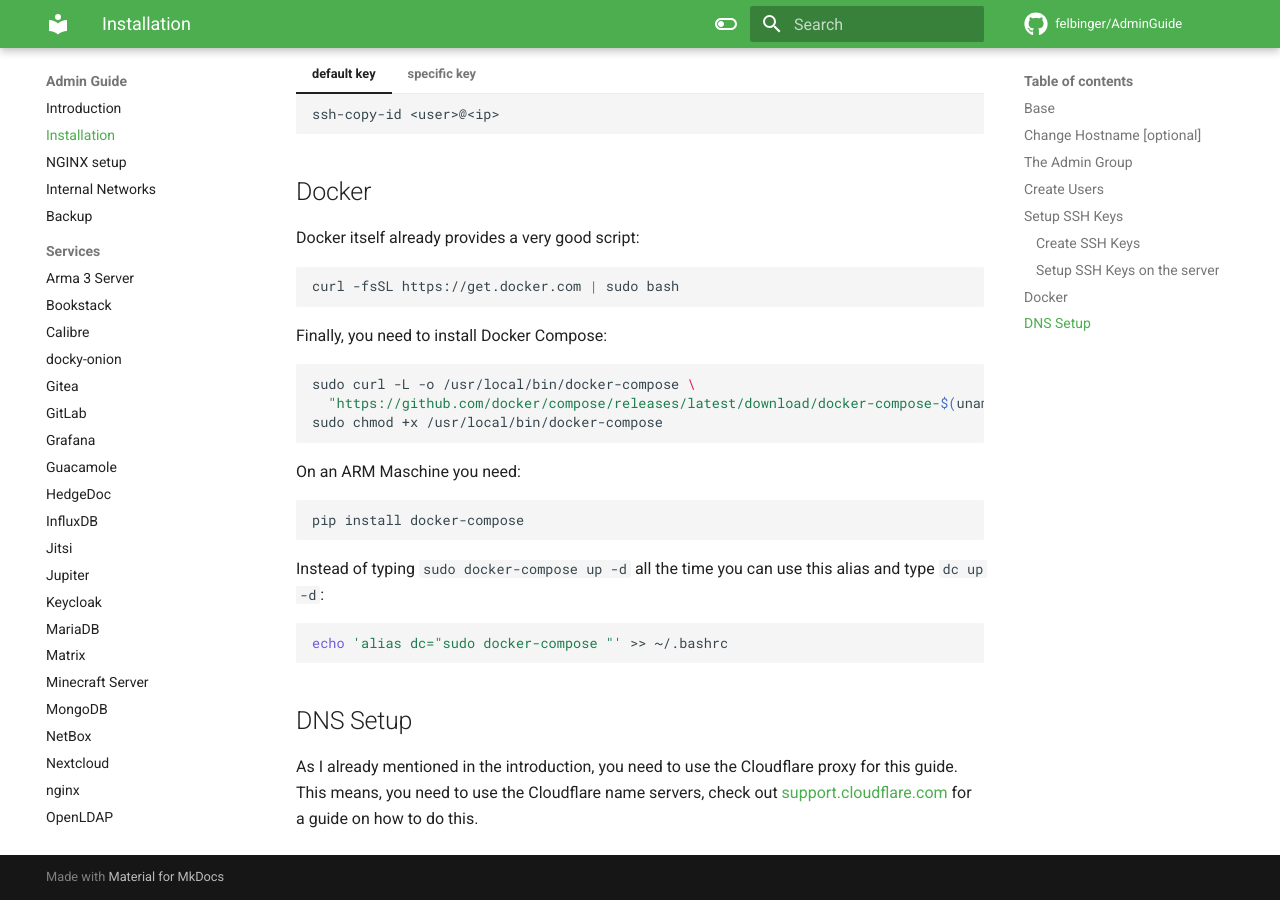
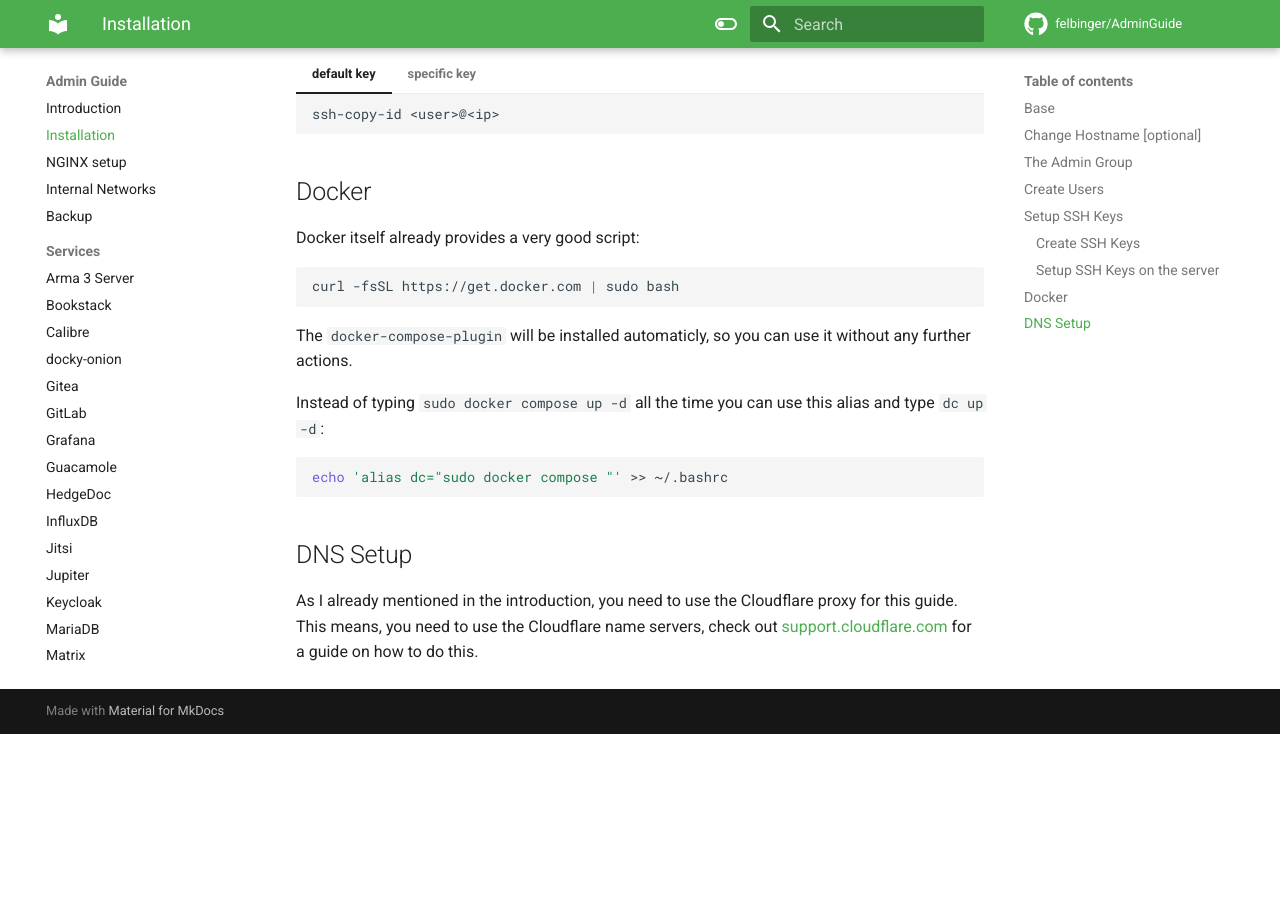
Before and after one commit to felbinger/AdminGuide, an MkDocs documentation site: the page built from docs/20_installation.md, in a window 1280 px wide and 900 px high, scrolled down 1932 px. Built offline with MkDocs 1.6.1 and Material for MkDocs 9.7.7, drawn with Linux system fonts in a browser that asks for light colours; nearby versions of some CDN libraries; comment, search, counter and statistics services are not loaded; after the commit the page ends 2666 px from its top, so only the background shows below that.

Commit message:
removed docker-compose, because of docker-compose-plugin

````diff
--- a/docs/20_installation.md
+++ b/docs/20_installation.md
@@ -133,21 +133,12 @@ Docker itself already provides a very good script:
 curl -fsSL https://get.docker.com | sudo bash
 ```
 
-Finally, you need to install Docker Compose:
+The `docker-compose-plugin` will be installed automaticly, so you can use it without any further actions.
+
+Instead of typing `sudo docker compose up -d` all the time you can use this alias and type `dc up -d`:
 
 ```shell
-sudo curl -L -o /usr/local/bin/docker-compose \
-  "https://github.com/docker/compose/releases/latest/download/docker-compose-$(uname -s)-$(uname -m)"
-sudo chmod +x /usr/local/bin/docker-compose
-```
-On an ARM Maschine you need:
-```shell
-pip install docker-compose
-```
-Instead of typing `sudo docker-compose up -d` all the time you can use this alias and type `dc up -d`:
-
-```shell
-echo 'alias dc="sudo docker-compose "' >> ~/.bashrc
+echo 'alias dc="sudo docker compose "' >> ~/.bashrc
 ```
 
 ## DNS Setup
````
